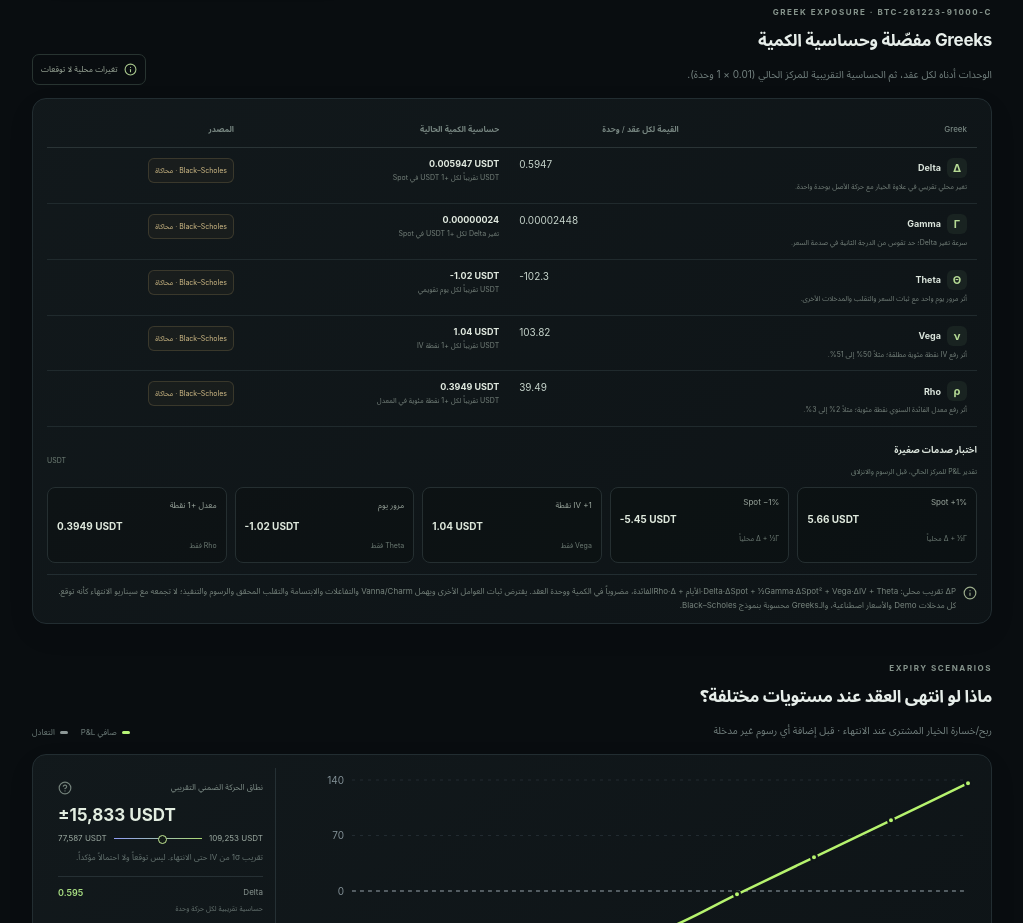
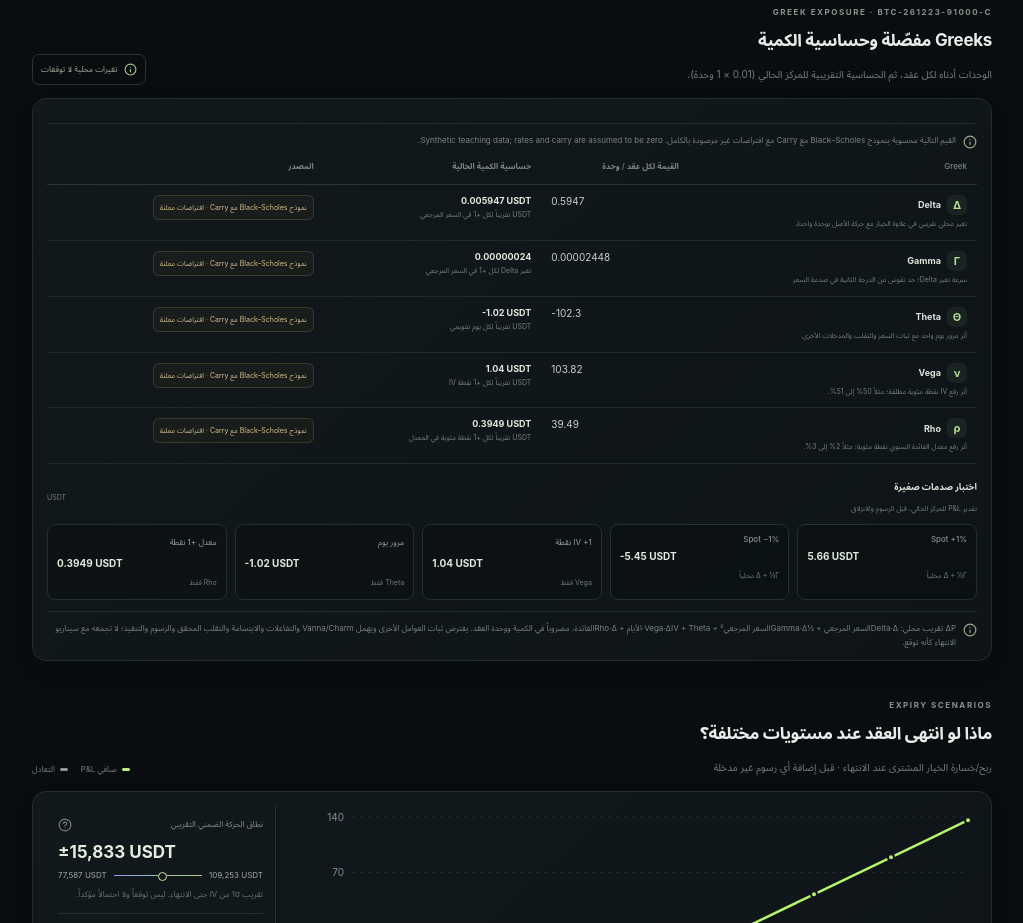
Before and after one commit to raawaa93/Sol, a React (Vite) app: page / in a window 1280 px wide. Shown: the part 2320-3243 px from the top of the page, without its empty margins (4-1027 px from the left). Built offline with nearby package versions, Linux system fonts and the light colour scheme.

Commit message:
Hide unsupported Greeks and label model assumptions by contract type

```diff
--- a/src/components/GreeksPanel.tsx
+++ b/src/components/GreeksPanel.tsx
@@ -13,6 +13,9 @@ export interface GreeksPanelProps {
 }
 
 function greekSource(key: GreekKey, quote: OptionQuote, dataMode: DataMode): string {
+  if (quote.pricingStatus === 'OBSERVED_ONLY') return 'غير متاح · لا يوجد نموذج موثّق';
+  if (quote.pricingStatus === 'ASSUMED') return `نموذج ${quote.pricingModel === 'BLACK_76' ? 'Black–76' : 'Black–Scholes مع Carry'} · افتراضات معلنة`;
+  if (quote.pricingStatus === 'SUPPORTED') return quote.pricingModel === 'BLACK_76' ? 'Black–76 · نموذج العقود الآجلة' : 'Black–Scholes مع Carry';
   if (dataMode === 'DEMO') return 'Black–Scholes · محاكاة';
   if (quote.estimatedFields?.includes(key)) return 'مقدّر بالنموذج';
   return dataMode === 'BINANCE' ? 'قيمة المصدر · دون تحقق مستقل' : 'قيمة ملف CSV · تحقق من الوحدة';
@@ -20,6 +23,10 @@ function greekSource(key: GreekKey, quote: OptionQuote, dataMode: DataMode): str
 
 export default function GreeksPanel({ quote, quantity, dataMode }: GreeksPanelProps) {
   const positionUnits = Math.max(0, Number.isFinite(quantity) ? quantity : 0) * quote.unit;
+  const pricingStatus = quote.pricingStatus ?? (dataMode === 'DEMO' ? 'ASSUMED' : 'OBSERVED_ONLY');
+  const modelAvailable = pricingStatus !== 'OBSERVED_ONLY';
+  const underlyingMoveLabel = quote.underlyingKind === 'FUTURE' ? 'Forward' : 'السعر المرجعي';
+  const modelName = quote.pricingModel === 'BLACK_76' ? 'Black–76' : 'Black–Scholes مع Carry';
   const rows: Array<{
     key: GreekKey;
     label: string;
@@ -33,13 +40,13 @@ export default function GreeksPanel({ quote, quantity, dataMode }: GreeksPanelPr
     {
       key: 'delta', label: 'Delta', symbol: 'Δ', value: quote.delta,
       positionValue: quote.delta * positionUnits,
-      positionUnit: 'USDT تقريباً لكل +1 USDT في Spot', amount: true,
+      positionUnit: `USDT تقريباً لكل +1 في ${underlyingMoveLabel}`, amount: true,
       meaning: 'تغير محلي تقريبي في علاوة الخيار مع حركة الأصل بوحدة واحدة.',
     },
     {
       key: 'gamma', label: 'Gamma', symbol: 'Γ', value: quote.gamma,
       positionValue: quote.gamma * positionUnits,
-      positionUnit: 'تغير Delta لكل +1 USDT في Spot', amount: false,
+      positionUnit: `تغير Delta لكل +1 في ${underlyingMoveLabel}`, amount: false,
       meaning: 'سرعة تغير Delta؛ حد تقوس من الدرجة الثانية في صدمة السعر.',
     },
     {
@@ -81,20 +88,23 @@ export default function GreeksPanel({ quote, quantity, dataMode }: GreeksPanelPr
       </div>
 
       <article className="panel greeks-panel">
+        {pricingStatus === 'OBSERVED_ONLY' && <div className="greeks-footnote"><Info size={14} /><span>تتوفر بيانات السوق وIV، لكن مواصفات هذا العقد لا تسمح حالياً بحساب Greeks موثوقة. لن نستخدم أصفاراً مصطنعة أو نموذج Spot بديل. {quote.pricingReason ?? 'أدخل مواصفات عقد كاملة أو بيانات Greeks موثقة.'}</span></div>}
+        {pricingStatus === 'ASSUMED' && <div className="greeks-footnote"><Info size={14} /><span>القيم التالية محسوبة بنموذج {modelName} مع افتراضات غير مرصودة بالكامل. {quote.pricingReason ?? 'تحقق من معدل الفائدة والـcarry ومواصفات التسوية قبل الاعتماد عليها.'}</span></div>}
         <div className="greeks-table-wrap">
           <table className="greeks-table">
             <thead><tr><th>Greek</th><th>القيمة لكل عقد / وحدة</th><th>حساسية الكمية الحالية</th><th>المصدر</th></tr></thead>
             <tbody>{rows.map((row) => (
               <tr key={row.key}>
                 <td><strong><span>{row.symbol}</span>{row.label}</strong><small>{row.meaning}</small></td>
-                <td className="greek-number" dir="ltr">{formatSmallNumber(row.value)}</td>
-                <td className="greek-position"><strong dir="ltr">{row.amount ? formatSmallAmount(row.positionValue) : formatSmallNumber(row.positionValue)}</strong><small>{row.positionUnit}</small></td>
+                <td className="greek-number" dir="ltr">{modelAvailable ? formatSmallNumber(row.value) : '—'}</td>
+                <td className="greek-position"><strong dir="ltr">{modelAvailable ? (row.amount ? formatSmallAmount(row.positionValue) : formatSmallNumber(row.positionValue)) : '—'}</strong><small>{row.positionUnit}</small></td>
                 <td><span className={`greek-origin ${quote.estimatedFields?.includes(row.key) || dataMode === 'DEMO' ? 'estimated' : ''}`}>{greekSource(row.key, quote, dataMode)}</span></td>
               </tr>
             ))}</tbody>
           </table>
         </div>
 
+        {modelAvailable ? <>
           <div className="greek-shock-heading"><div><strong>اختبار صدمات صغيرة</strong><span>تقدير P&amp;L للمركز الحالي، قبل الرسوم والانزلاق</span></div><span>USDT</span></div>
           <div className="greek-shock-grid">
             {scenarios.map((scenario) => (
@@ -105,7 +115,8 @@ export default function GreeksPanel({ quote, quantity, dataMode }: GreeksPanelPr
               </div>
             ))}
           </div>
-        <div className="greeks-footnote"><Info size={14} /><span>ΔP تقريب محلي: Delta·ΔSpot + ½Gamma·ΔSpot² + Vega·ΔIV + Theta·الأيام + Rho·Δالفائدة، مضروباً في الكمية ووحدة العقد. يفترض ثبات العوامل الأخرى ويهمل Vanna/Charm والتفاعلات والابتسامة والتقلب المحقق والرسوم والتنفيذ؛ لا تجمعه مع سيناريو الانتهاء كأنه توقع. {dataMode === 'BINANCE' ? 'Delta قد يأتي من Binance، أما Gamma/Theta/Vega/Rho فتحسب بنموذج Black–Scholes؛ ووحدة معدل الفائدة تحتاج تحققاً.' : dataMode === 'CSV' ? 'وحدات Greeks الواردة في CSV يجب أن تتبع القالب؛ الحقول الناقصة مقدّرة.' : 'كل مدخلات Demo والأسعار اصطناعية، والـGreeks محسوبة بنموذج Black–Scholes.'}</span></div>
+          <div className="greeks-footnote"><Info size={14} /><span>ΔP تقريب محلي: Delta·Δ{underlyingMoveLabel} + ½Gamma·Δ{underlyingMoveLabel}² + Vega·ΔIV + Theta·الأيام + Rho·Δالفائدة، مضروباً في الكمية ووحدة العقد. يفترض ثبات العوامل الأخرى ويهمل Vanna/Charm والتفاعلات والابتسامة والتقلب المحقق والرسوم والتنفيذ؛ لا تجمعه مع سيناريو الانتهاء كأنه توقع.</span></div>
+        </> : null}
         {quote.unverifiedSourceGreeks && <details className="source-greek-raw">
           <summary>قيم Greeks الخام من Binance لأغراض التدقيق فقط</summary>
           <p>لا تدخل هذه القيم في حساب الحساسية. يحتفظ بها المختبر كما وردت؛ لم تُطبع وحداتها أو تُثبت مقابل مضاعف كل عقد.</p>
```
Lines whose indentation alone changed are shown as unchanged.
